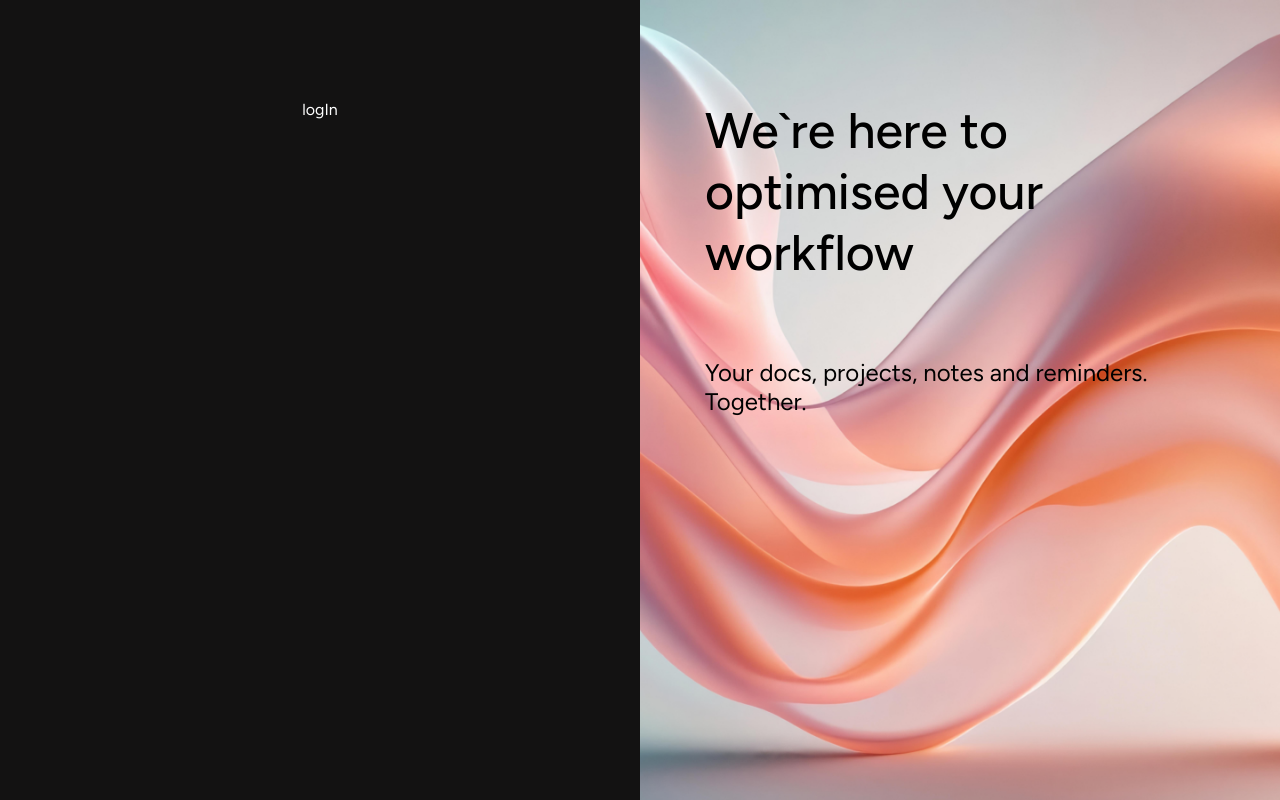
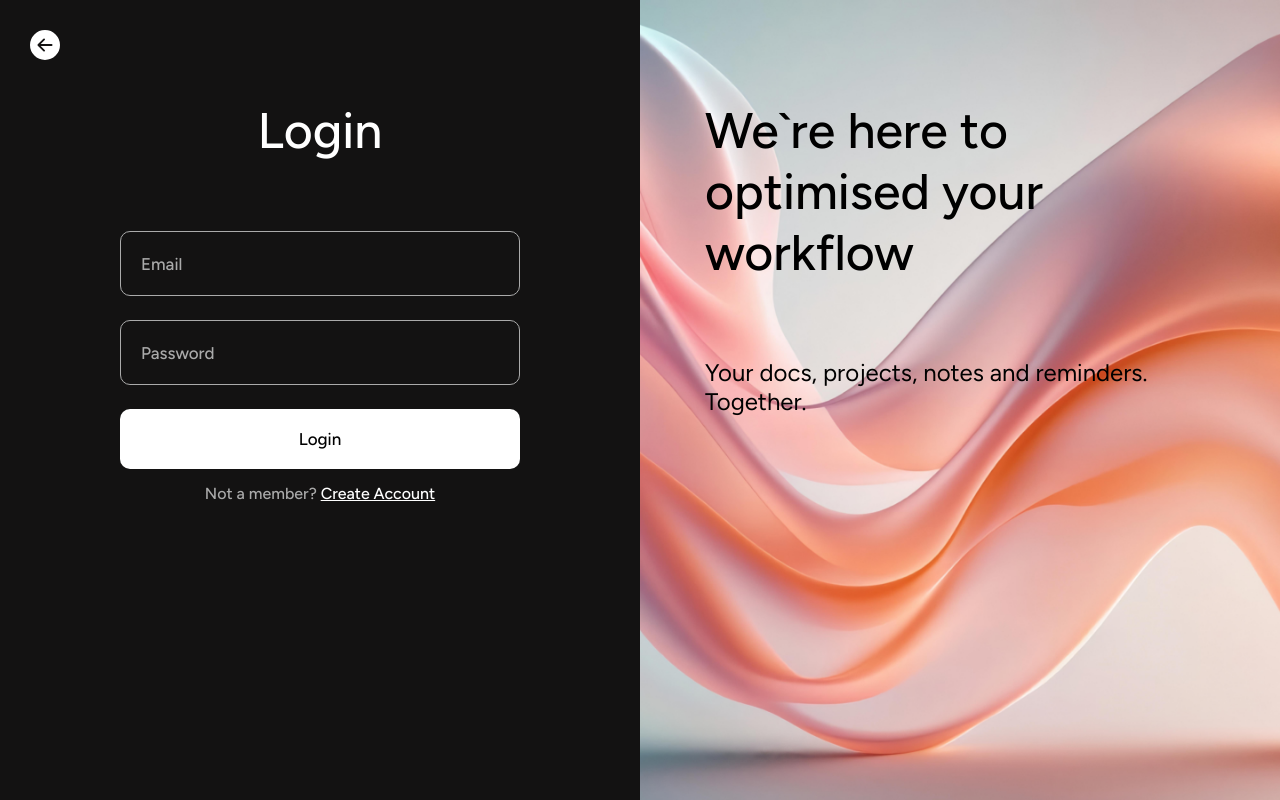
Before and after one commit to Vadimcha/kind-of-shop, a Next.js app: page /logIn in a window 1280 px wide. Built offline with nearby package versions, Linux system fonts and the light colour scheme.

Commit message:
Add back button to SignIn and LogIn pages

```diff
--- a/modules/auth/layout.module.scss
+++ b/modules/auth/layout.module.scss
@@ -2,6 +2,38 @@
   display: flex;
   flex-direction: row;
   justify-content: space-between;
+}
+
+.back {
+  position: absolute;
+  top: 30px;
+  left: 30px;
+  width: fit-content;
+
+  display: flex;
+  align-items: center;
+  gap: 15px;
+  &_icon {
+    width: 30px;
+    height: 30px;
+  }
+  &_text {
+    transition: all .5s ease-in-out;
+    opacity: 0;
+    pointer-events: none;
+    font-size: 18px;
+    position: absolute;
+    width: 105px;
+    left: 0;
+  }
+  &:hover {
+    .back_text {
+      color: #fff;
+      opacity: 1;
+      pointer-events: auto;
+      left: 40px;
+    }
+  }
 }
 
 .form {
--- a/modules/auth/layout.tsx
+++ b/modules/auth/layout.tsx
@@ -1,10 +1,16 @@
 import styles from './layout.module.scss';
 import Image from 'next/image';
 import { figtree } from '@/pages/fonts';
+import Link from 'next/link';
+import { BsFillArrowLeftCircleFill } from 'react-icons/bs';
 
 const AuthLayout = ({ children }: { children: React.ReactNode }) => {
   return (
     <div className={`${styles.wrapper} ${figtree.className}`}>
+      <Link href={`${process.env.NEXT_PUBLIC_URL}`} className={styles.back}>
+        <BsFillArrowLeftCircleFill className={styles.back_icon} />
+        <p className={styles.back_text}>Back to main</p>
+      </Link>
       <div className={styles.form}>
         {children}
       </div>
--- a/modules/auth/logIn/index.tsx
+++ b/modules/auth/logIn/index.tsx
@@ -1,9 +1,66 @@
-const logIn = () => {
+'use client';
+import Head from 'next/head';
+import styles from '@/modules/auth/layout.module.scss';
+import Link from 'next/link';
+import { useFormik } from 'formik';
+
+const LogIn = () => {
+  const formik = useFormik({
+    initialValues: {
+      name: '',
+      email: '',
+      password: '',
+    },
+    onSubmit: values => {
+      alert(JSON.stringify(values, null, 2));
+    },
+  });
   return (
-    <div>
-      logIn
-    </div>
+    <>
+      <Head>
+        <title>Kind of shop | Log In</title>
+      </Head>
+      <p className={styles.form_title}>Login</p>
+      <form className={styles.form_formBlock}>
+        <div className={styles.inputBlock}>
+          <label
+            htmlFor='email'
+            className={`${styles.label} ${formik.values.email !== '' ? styles.label__active : ''}`}
+          >Email</label>
+          <input
+            type='text'
+            className={`${styles.field} ${formik.values.email !== '' ? styles.field__active : ''}`}
+            name='email'
+            onChange={formik.handleChange}
+            value={formik.values.email}
+            placeholder='Email'
+          />
+        </div>
+        <div className={styles.inputBlock}>
+          <label
+            htmlFor='password'
+            className={`${styles.label} ${formik.values.password !== '' ? styles.label__active : ''}`}
+          >Password</label>
+          <input
+            type='password'
+            className={`${styles.field} ${formik.values.password !== '' ? styles.field__active : ''}`}
+            name='password'
+            onChange={formik.handleChange}
+            value={formik.values.password}
+            placeholder='Password'
+          />
+        </div>
+
+        <button type='submit' className={styles.form_button}>Login</button>
+      </form>
+      <p className={styles.form_help}>
+        Not a member?{' '}
+        <Link href={`${process.env.NEXT_PUBLIC_URL}/signIn`} className={styles.form_help_link}>
+          <span style={{ textDecoration: 'underline' }}>Create Account</span>
+        </Link>
+      </p>
+    </>
   );
 };
 
-export default logIn;
+export default LogIn;
--- a/modules/auth/signIn/index.tsx
+++ b/modules/auth/signIn/index.tsx
@@ -2,6 +2,7 @@
 import styles from '../layout.module.scss';
 import Link from 'next/link';
 import { useFormik } from 'formik';
+import Head from 'next/head';
 
 const SignIn = () => {
   const formik = useFormik({
@@ -16,6 +17,9 @@ const SignIn = () => {
   });
   return (
     <>
+      <Head>
+        <title>Kind of shop | Sign In</title>
+      </Head>
       <p className={styles.form_title}>Create Account</p>
       <form className={styles.form_formBlock}>
         <div className={styles.inputBlock}>
@@ -64,7 +68,7 @@ const SignIn = () => {
         <button type='submit' className={styles.form_button}>Create account</button>
       </form>
       <p className={styles.form_help}>
-        Already have an account?
+        Already have an account? {' '}
         <Link href={`${process.env.NEXT_PUBLIC_URL}/logIn`} className={styles.form_help_link}>
           <span style={{ textDecoration: 'underline' }}>Log in</span>
         </Link>
--- a/modules/main/components/ProductCard/card.module.scss
+++ b/modules/main/components/ProductCard/card.module.scss
@@ -4,6 +4,9 @@
     .iconWrapper {
       pointer-events: auto;
       opacity: 100%;
+    }
+    .image {
+      filter: brightness(80%);
     }
   }
 }
@@ -30,6 +33,7 @@
 }
 
 .image {
+  transition: all .2s ease-in-out;
   max-height: 200px;
   width: auto;
 }
--- a/modules/main/components/ProductCard/index.tsx
+++ b/modules/main/components/ProductCard/index.tsx
@@ -41,11 +41,11 @@ const ProductCard = (product: IProduct) => {
       <Link href={`product/${product.id}`} className={styles.card}>
         <div className={styles.image_wrap}>
           <Image
+            className={styles.image}
             src={product.image}
             width={200}
             height={200}
             alt='Product Image'
-            className={styles.image}
           />
         </div>
         <div className={styles.meta}>
--- a/store/userStore.ts
+++ b/store/userStore.ts
@@ -4,6 +4,7 @@ import { devtools } from 'zustand/middleware';
 import { mountStoreDevtool } from 'simple-zustand-devtools';
 
 interface UserStore {
+  auth: boolean,
   favourites: number[],
   shopCart: number[],
   addToFavourites: (id: number) => void,
@@ -14,6 +15,7 @@ interface UserStore {
 
 export const useUserStore = create<UserStore>()(
   devtools((set, get) => ({
+    auth: false,
     favourites: [],
     shopCart: [],
     addToFavourites: (id: number) => {
```
Also changed, not shown: components/Header/header.module.scss (+13 -0 lines), components/Header/index.tsx (+13 -4 lines).
